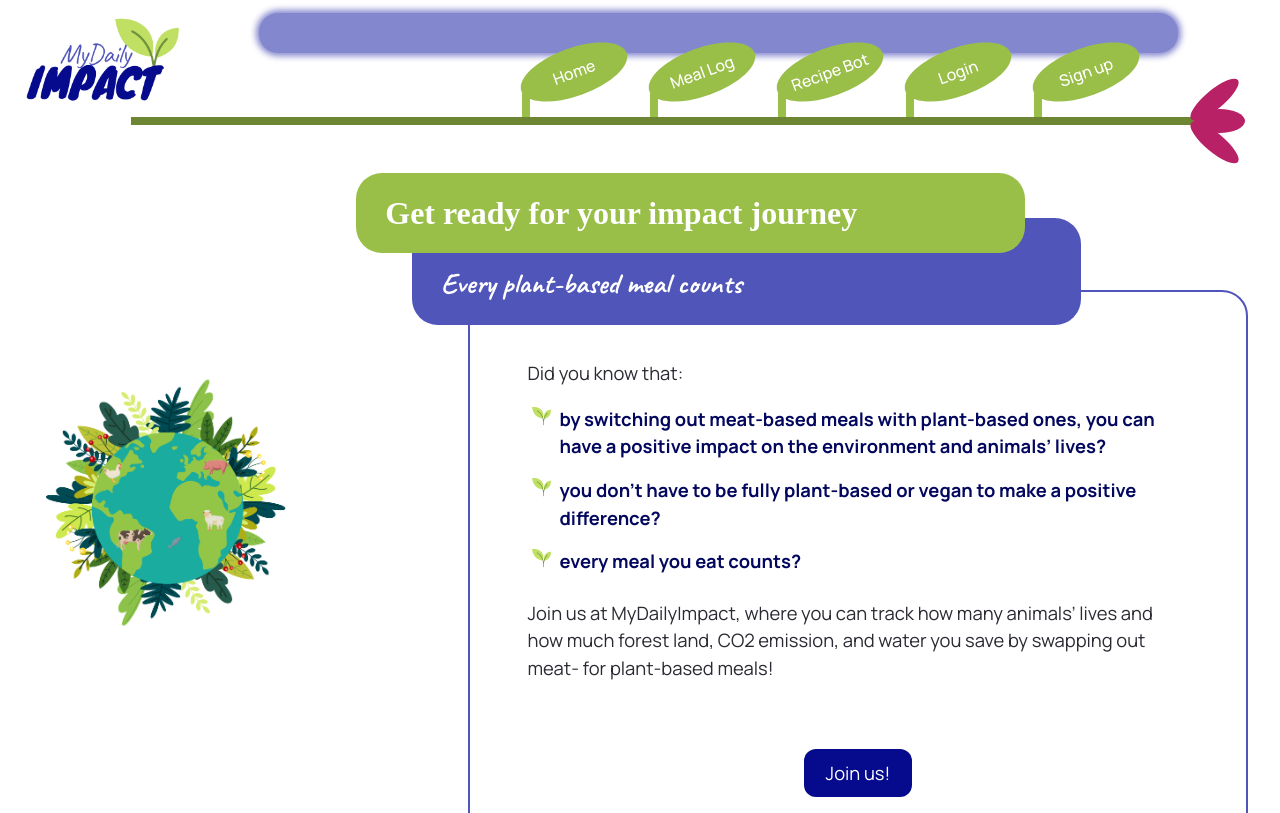
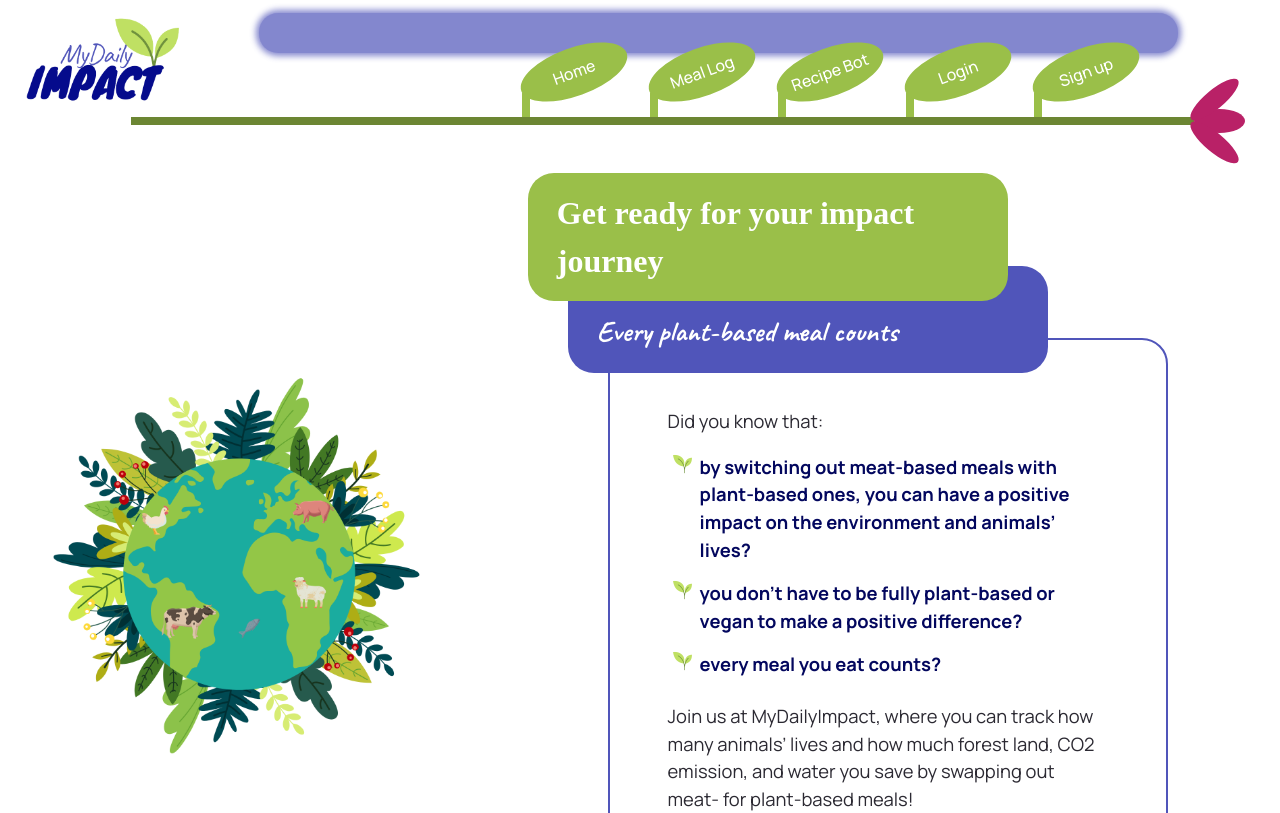
Before and after one commit to TechLabs-Remote-Bootcamp/WS24-MyDailyImpact, a React (Vite) app in the folder mdi-react/: page / in a window 1280 px wide. Shown: the top 813 px of the page. Built offline with nearby package versions, Linux system fonts and the light colour scheme; a web font is replaced by a local one.

Commit message:
refine css left and right box flex-grow

```diff
--- a/mdi-react/src/components/core/ContentLR/Content_LR.module.scss
+++ b/mdi-react/src/components/core/ContentLR/Content_LR.module.scss
@@ -8,6 +8,18 @@
   margin: 0 2rem 2rem 2rem;
   justify-content: space-evenly;
   align-items: center;
+  width: 90vw;
+
+  .leftBox {
+    flex-grow: 1;
+    max-width: 40vw;
+  }
+
+  .rightBox {
+    flex-grow: 4;
+    max-width: 50vw;
+    margin-right: 1rem;
+  }
 }
 
 @media only screen and (max-width: 850px) {
@@ -19,10 +31,6 @@
     padding: 0 2rem;
     justify-content: center;
     align-items: center;
-  }
-
-  .rightBox {
-    margin-top: -1.3rem;
   }
 }
 
```
